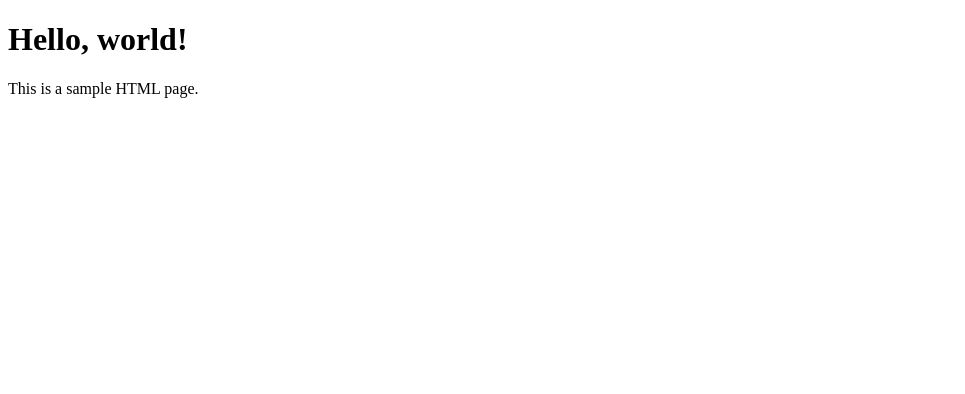
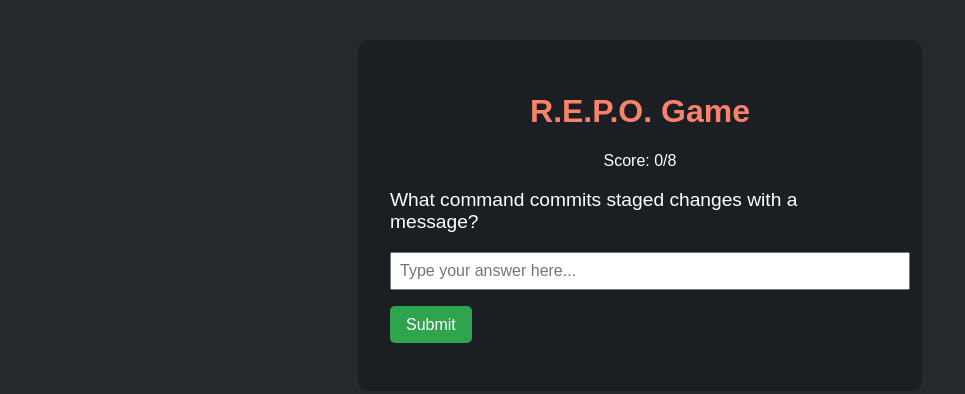
Before and after one commit to somebody301/REPO, a plain HTML site: page index.html in a window 1280 px wide. Shown: the whole page, without its empty margins (0-965 px from the left). Drawn offline with Linux system fonts and the light colour scheme.

Commit message:
Update index.html

```diff
--- a/index.html
+++ b/index.html
@@ -1,11 +1,112 @@
 <!DOCTYPE html>
-<html>
+<html lang="en">
 <head>
-  <title>Sample Page</title>
+  <meta charset="UTF-8">
+  <title>R.E.P.O. Game</title>
+  <style>
+    body { font-family: Arial, sans-serif; background: #24292e; color: #fff; }
+    .container { max-width: 500px; margin: 40px auto; background: #1b1f23; padding: 2em; border-radius: 10px; }
+    h1 { text-align: center; color: #f9826c; }
+    .question { font-size: 1.2em; margin: 1em 0; }
+    input[type="text"] { width: 100%; padding: 0.5em; font-size: 1em; }
+    button { padding: 0.6em 1em; font-size: 1em; margin-top: 1em; background: #2ea44f; color: #fff; border: none; border-radius: 5px; cursor: pointer; }
+    .score, .result { text-align: center; margin: 1em 0; }
+    .result.correct { color: #2ea44f; }
+    .result.incorrect { color: #f9826c; }
+  </style>
 </head>
 <body>
-  <h1>Hello, world!</h1>
-  <p>This is a sample HTML page.</p>
-  <a href="main.py"></a>
+  <div class="container">
+    <h1>R.E.P.O. Game</h1>
+    <div class="score" id="score"></div>
+    <div class="question" id="question"></div>
+    <input type="text" id="answer" placeholder="Type your answer here...">
+    <button onclick="submitAnswer()">Submit</button>
+    <div class="result" id="result"></div>
+    <button id="nextBtn" onclick="nextQuestion()" style="display:none;">Next Question</button>
+    <div class="result" id="final"></div>
+  </div>
+  <script>
+    const questions = [
+      {
+        question: "What command initializes a new Git repository?",
+        answer: "git init"
+      },
+      {
+        question: "How do you stage all files for commit?",
+        answer: "git add ."
+      },
+      {
+        question: "What command commits staged changes with a message?",
+        answer: "git commit -m 'message'"
+      },
+      {
+        question: "How do you check the status of your repo?",
+        answer: "git status"
+      },
+      {
+        question: "What command creates a new branch named 'feature'?",
+        answer: "git branch feature"
+      },
+      {
+        question: "How do you switch to the branch 'main'?",
+        answer: "git checkout main"
+      },
+      {
+        question: "How do you push your commits to the remote repository?",
+        answer: "git push"
+      },
+      {
+        question: "What command pulls the latest changes from the remote repo?",
+        answer: "git pull"
+      }
+    ];
+
+    let current = 0;
+    let score = 0;
+    let shuffled = questions.slice().sort(() => 0.5 - Math.random());
+
+    function showQuestion() {
+      document.getElementById('question').textContent = shuffled[current].question;
+      document.getElementById('answer').value = '';
+      document.getElementById('result').textContent = '';
+      document.getElementById('result').className = 'result';
+      document.getElementById('nextBtn').style.display = 'none';
+      document.getElementById('score').textContent = `Score: ${score}/${shuffled.length}`;
+      document.getElementById('final').textContent = '';
+    }
+
+    function submitAnswer() {
+      let userAns = document.getElementById('answer').value.trim().toLowerCase();
+      let correctAns = shuffled[current].answer.toLowerCase();
+      let result = document.getElementById('result');
+      if (userAns === correctAns) {
+        result.textContent = "Correct!";
+        result.className = "result correct";
+        score++;
+      } else {
+        result.textContent = `Incorrect. The correct answer is: ${shuffled[current].answer}`;
+        result.className = "result incorrect";
+      }
+      document.getElementById('nextBtn').style.display = 'inline-block';
+      document.getElementById('score').textContent = `Score: ${score}/${shuffled.length}`;
+    }
+
+    function nextQuestion() {
+      current++;
+      if (current < shuffled.length) {
+        showQuestion();
+      } else {
+        document.getElementById('question').textContent = '';
+        document.getElementById('answer').style.display = 'none';
+        document.getElementById('result').textContent = '';
+        document.getElementById('nextBtn').style.display = 'none';
+        document.getElementById('final').textContent = `Game Over! Final score: ${score}/${shuffled.length}`;
+      }
+    }
+
+    // Start the game
+    showQuestion();
+  </script>
 </body>
 </html>
```
